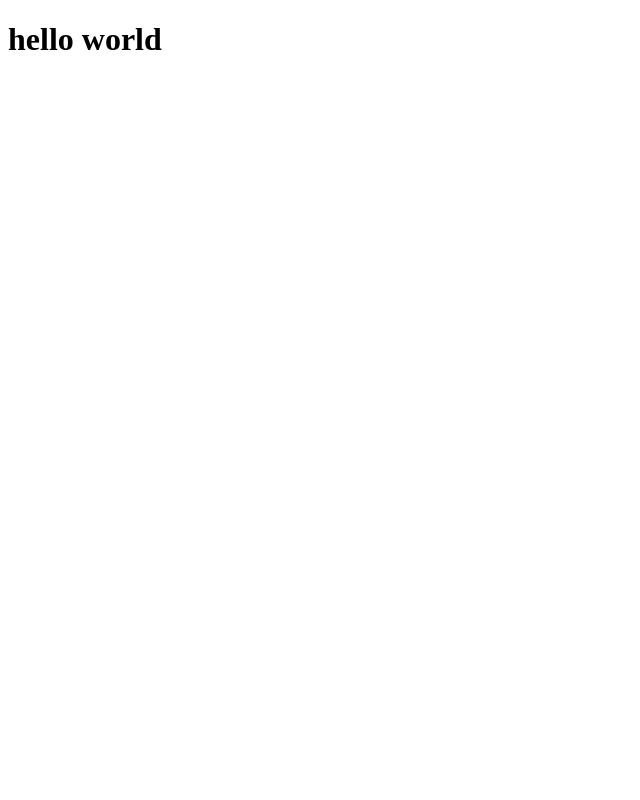
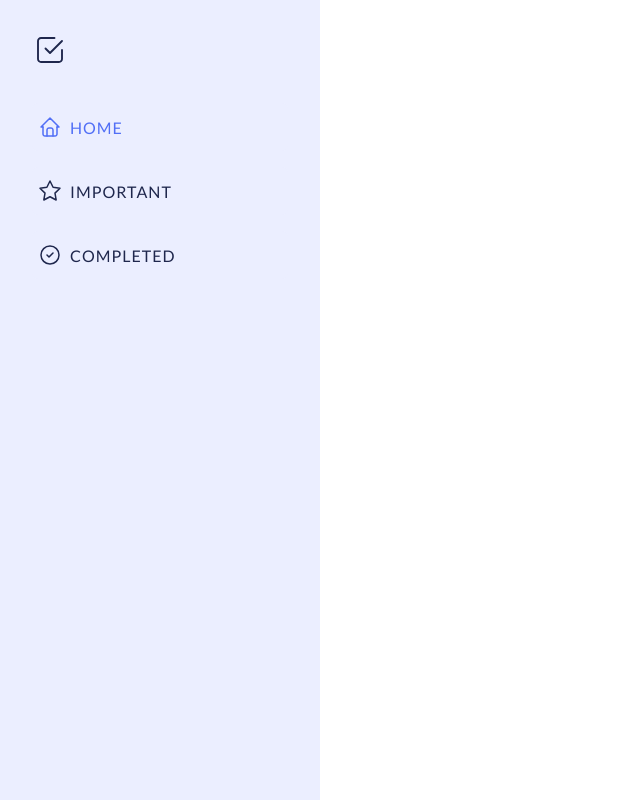
Before and after one commit to Vikram-Hegde/Tasker, a React (Vite) app: page / in a window 1280 px wide. Shown: the whole page, without its empty margins (0-640 px from the left). Built offline with nearby package versions, Linux system fonts and the light colour scheme.

Commit message:
working sidebar

```diff
--- a/index.html
+++ b/index.html
@@ -4,7 +4,10 @@
     <meta charset="UTF-8" />
     <link rel="icon" type="image/svg+xml" href="/vite.svg" />
     <meta name="viewport" content="width=device-width, initial-scale=1.0" />
-    <title>Vite + React</title>
+    <link rel="preconnect" href="https://fonts.googleapis.com">
+    <link rel="preconnect" href="https://fonts.gstatic.com" crossorigin>
+    <link href="https://fonts.googleapis.com/css2?family=Lato:wght@400;700&display=swap" rel="stylesheet">
+    <title>Tasker</title>
   </head>
   <body>
     <div id="root"></div>
--- a/src/App.jsx
+++ b/src/App.jsx
@@ -1,10 +1,11 @@
 import './styles/style.scss'
+import Sidebar from './components/Sidebar/Sidebar';
 
 function App() {
   return (
-    <div className="App">
-      <h1>hello world</h1>
-    </div>
+    <main className="App">
+      <Sidebar />
+    </main>
   )
 }
 
--- /dev/null
+++ b/src/components/Sidebar/Sidebar.jsx
@@ -0,0 +1,38 @@
+import Logo from '../icons/Logo';
+import HomeIcon from '../icons/HomeIcon';
+import CompletedIcon from '../icons/CompletedIcon';
+import ImportantIcon from '../icons/ImportantIcon';
+import './Sidebar.scss';
+import { useState } from 'react';
+
+export default function Sidebar() {
+	let sidebarList = [
+		{ name: 'Home', icon: <HomeIcon height={24} width={24} /> },
+		{ name: 'Important', icon: <ImportantIcon height={24} width={24} /> },
+		{ name: 'Completed', icon: <CompletedIcon height={24} width={24} /> },
+	];
+
+	let [active, setActive] = useState('Home');
+
+	return (
+		<div className="sidebar">
+			<div className="logo sidebar__logo">
+				<Logo height={36} width={36} />
+			</div>
+			<nav>
+				<ul className="sidebar__list">
+					{sidebarList.map(({ name, icon }) => (
+						<li
+							className={`sidebar__item ${active === name ? 'active' : ''}`}
+							onClick={() => setActive(name)}
+							key={name}
+						>
+							{icon}
+							{name}
+						</li>
+					))}
+				</ul>
+			</nav>
+		</div>
+	);
+}
--- /dev/null
+++ b/src/components/Sidebar/Sidebar.scss
@@ -0,0 +1,38 @@
+// sidebar only styles go here...
+
+.sidebar {
+	background-color: var(--surface-200);
+	padding: 2rem;
+	user-select: none;
+
+	&__list {
+		display: flex;
+		gap: 1rem;
+		list-style: none;
+		flex-direction: column;
+		margin-top: 2rem;
+	}
+
+	&__item {
+		display: flex;
+		height: 3rem;
+		gap: 0.5rem;
+		align-items: center;
+		text-transform: uppercase;
+		letter-spacing: 1px;
+		cursor: pointer;
+		background-color: var(--surface-200);
+		border-radius: 6px;
+		padding: 0 6px;
+		transition: all 0.15s ease-in-out;
+		transition-property: background-color, color;
+
+		&:hover {
+			background-color: var(--surface-300);
+		}
+	}
+
+	.active {
+		color: hsl(var(--h) 90% var(--l));
+	}
+}
--- /dev/null
+++ b/src/components/icons/CompletedIcon.jsx
@@ -0,0 +1,26 @@
+export default function CompletedIcon({ width, height }) {
+	return (
+		<svg
+			width={width}
+			height={height}
+			viewBox="0 0 24 24"
+			fill="none"
+			xmlns="http://www.w3.org/2000/svg"
+		>
+			<path
+				d="M12 21C16.9706 21 21 16.9706 21 12C21 7.02944 16.9706 3 12 3C7.02944 3 3 7.02944 3 12C3 16.9706 7.02944 21 12 21Z"
+				stroke="currentColor"
+				strokeWidth="1.5"
+				strokeLinecap="round"
+				strokeLinejoin="round"
+			/>
+			<path
+				d="M9 12L11 14L15 10"
+				stroke="currentColor"
+				strokeWidth="1.5"
+				strokeLinecap="round"
+				strokeLinejoin="round"
+			/>
+		</svg>
+	);
+}
--- /dev/null
+++ b/src/components/icons/HomeIcon.jsx
@@ -0,0 +1,33 @@
+export default function HomeIcon({ width, height }) {
+	return (
+		<svg
+			width={width}
+			height={height}
+			viewBox="0 0 24 24"
+			fill="none"
+			xmlns="http://www.w3.org/2000/svg"
+		>
+			<path
+				d="M5 12H3L12 3L21 12H19"
+				stroke="currentColor"
+				strokeWidth="1.5"
+				strokeLinecap="round"
+				strokeLinejoin="round"
+			/>
+			<path
+				d="M5 12V19C5 19.5304 5.21071 20.0391 5.58579 20.4142C5.96086 20.7893 6.46957 21 7 21H17C17.5304 21 18.0391 20.7893 18.4142 20.4142C18.7893 20.0391 19 19.5304 19 19V12"
+				stroke="currentColor"
+				strokeWidth="1.5"
+				strokeLinecap="round"
+				strokeLinejoin="round"
+			/>
+			<path
+				d="M9 21V15C9 14.4696 9.21071 13.9609 9.58579 13.5858C9.96086 13.2107 10.4696 13 11 13H13C13.5304 13 14.0391 13.2107 14.4142 13.5858C14.7893 13.9609 15 14.4696 15 15V21"
+				stroke="currentColor"
+				strokeWidth="1.5"
+				strokeLinecap="round"
+				strokeLinejoin="round"
+			/>
+		</svg>
+	);
+}
--- /dev/null
+++ b/src/components/icons/ImportantIcon.jsx
@@ -0,0 +1,19 @@
+export default function ImportantIcon({ width, height }) {
+	return (
+		<svg
+			width={width}
+			height={height}
+			viewBox="0 0 24 24"
+			fill="none"
+			xmlns="http://www.w3.org/2000/svg"
+		>
+			<path
+				d="M12 17.75L5.82802 20.995L7.00702 14.122L2.00702 9.25501L8.90702 8.25501L11.993 2.00201L15.079 8.25501L21.979 9.25501L16.979 14.122L18.158 20.995L12 17.75Z"
+				stroke="currentColor"
+				strokeWidth="1.5"
+				strokeLinecap="round"
+				strokeLinejoin="round"
+			/>
+		</svg>
+	);
+}
--- /dev/null
+++ b/src/components/icons/Logo.jsx
@@ -0,0 +1,32 @@
+export default function Logo({ stroke, width, height }) {
+	return (
+		<svg
+			width={width}
+			height={height}
+			viewBox="0 0 48 48"
+			fill="none"
+			xmlns="http://www.w3.org/2000/svg"
+		>
+			<path
+				d="M18 22L24 28L40 12"
+				stroke={stroke}
+				strokeWidth="2.5"
+				strokeLinecap="round"
+				strokeLinejoin="round"
+			/>
+			<path
+				d="M40 24V36C40 37.0609 39.5786 38.0783 38.8284 38.8284C38.0783 39.5786 37.0609 40 36 40H12C10.9391 40 9.92172 39.5786 9.17157 38.8284C8.42143 38.0783 8 37.0609 8 36V12C8 10.9391 8.42143 9.92172 9.17157 9.17157C9.92172 8.42143 10.9391 8 12 8H30"
+				stroke={stroke}
+				strokeWidth="2.5"
+				strokeLinecap="round"
+				strokeLinejoin="round"
+			/>
+		</svg>
+	);
+}
+
+Logo.defaultProps = {
+	stroke: 'currentColor',
+	width: 32,
+	height: 32
+}
--- a/src/styles/_theme.scss
+++ b/src/styles/_theme.scss
@@ -2,13 +2,14 @@
 $colors: (
 	light: (
 		text: (
-			100: hsl(var(--h) var(--s) 80%),
+			100: hsl(var(--h) 100% 80%),
 			200: hsl(var(--h) 43% 21%),
 			300: hsl(var(--h) 43% 14%),
 		),
 		surface: (
 			100: hsl(var(--h) var(--s) 100%),
-			200: hsl(var(--h) var(--s) 98%),
+			200: hsl(var(--h) var(--s) 96%),
+			300: hsl(var(--h) 70% 93%),
 		),
 		border: (
 			100: hsl(var(--h) 14% 83%)
@@ -30,6 +31,7 @@ $colors: (
 		surface: (
 			100: hsl(207 43% 9%),
 			200: hsl(207 43% 14%),
+			300: hsl(207 43% 17%),
 		),
 		others: (
 			'yellow': hsl(36 99% 70%),
@@ -51,6 +53,7 @@ $colors: (
 	--h: 229;
 	--s: 100%;
 	--l: 64%;
+	@include color-scheme(light)
 }
 
 [color-scheme='dark'] {
--- a/src/styles/style.scss
+++ b/src/styles/style.scss
@@ -1 +1,28 @@
 @use './theme' as *;
+
+*,
+*::before,
+*::after {
+	margin: 0;
+	padding: 0;
+	box-sizing: border-box;
+}
+
+body {
+	color: var(--text-200);
+	background-color: var(--surface-100);
+	font-family: 'Lato', system-ui, -apple-system, BlinkMacSystemFont, 'Segoe UI',
+		Roboto, Oxygen, Ubuntu, Cantarell, 'Open Sans', 'Helvetica Neue', sans-serif;
+}
+
+.App {
+	min-height: 100vh;
+	display: grid;
+	grid-template-columns: repeat(12, 1fr);
+}
+
+.sidebar {
+	grid-row: 1 / -1;
+	grid-column: span 3;
+	max-width: 20rem;
+}
```
